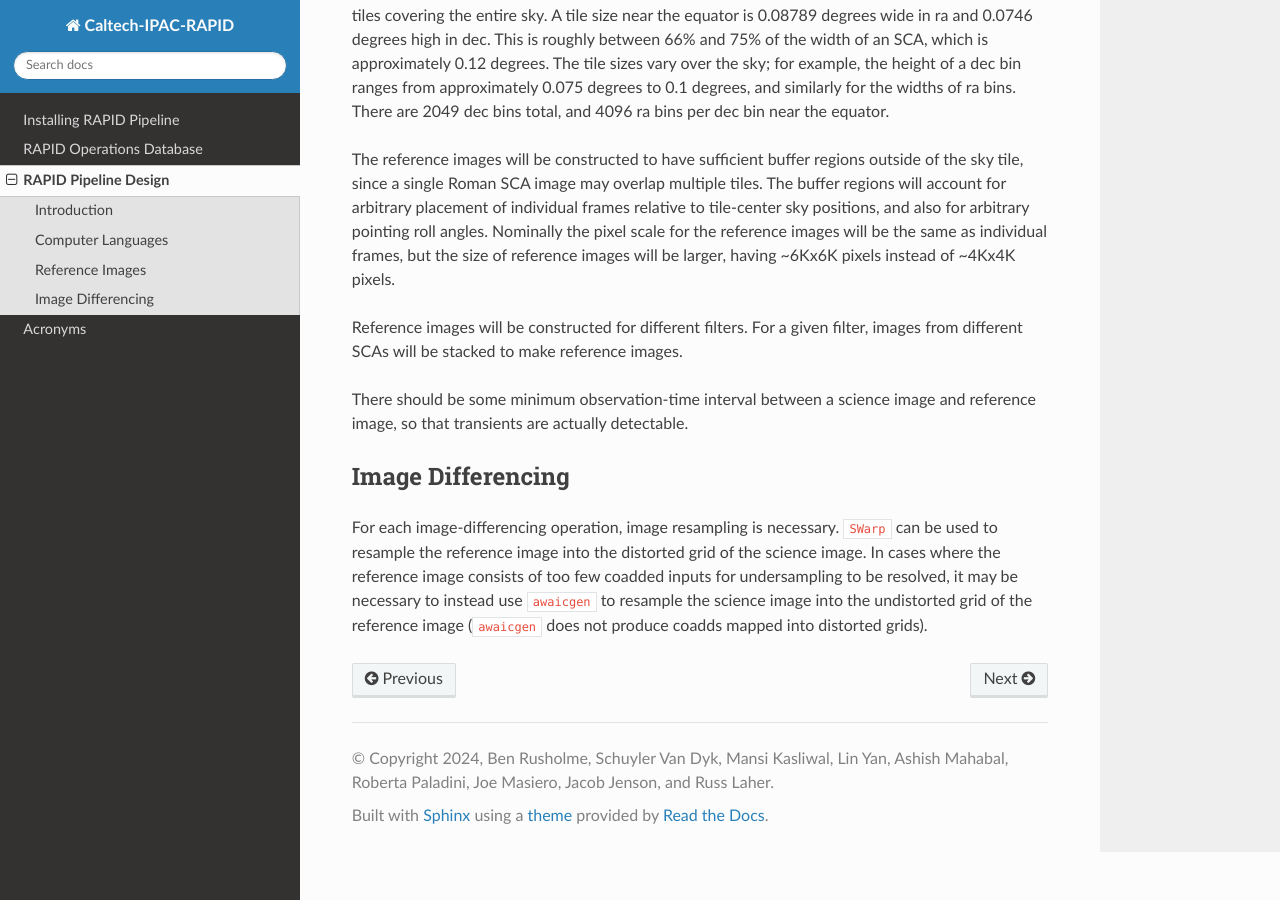
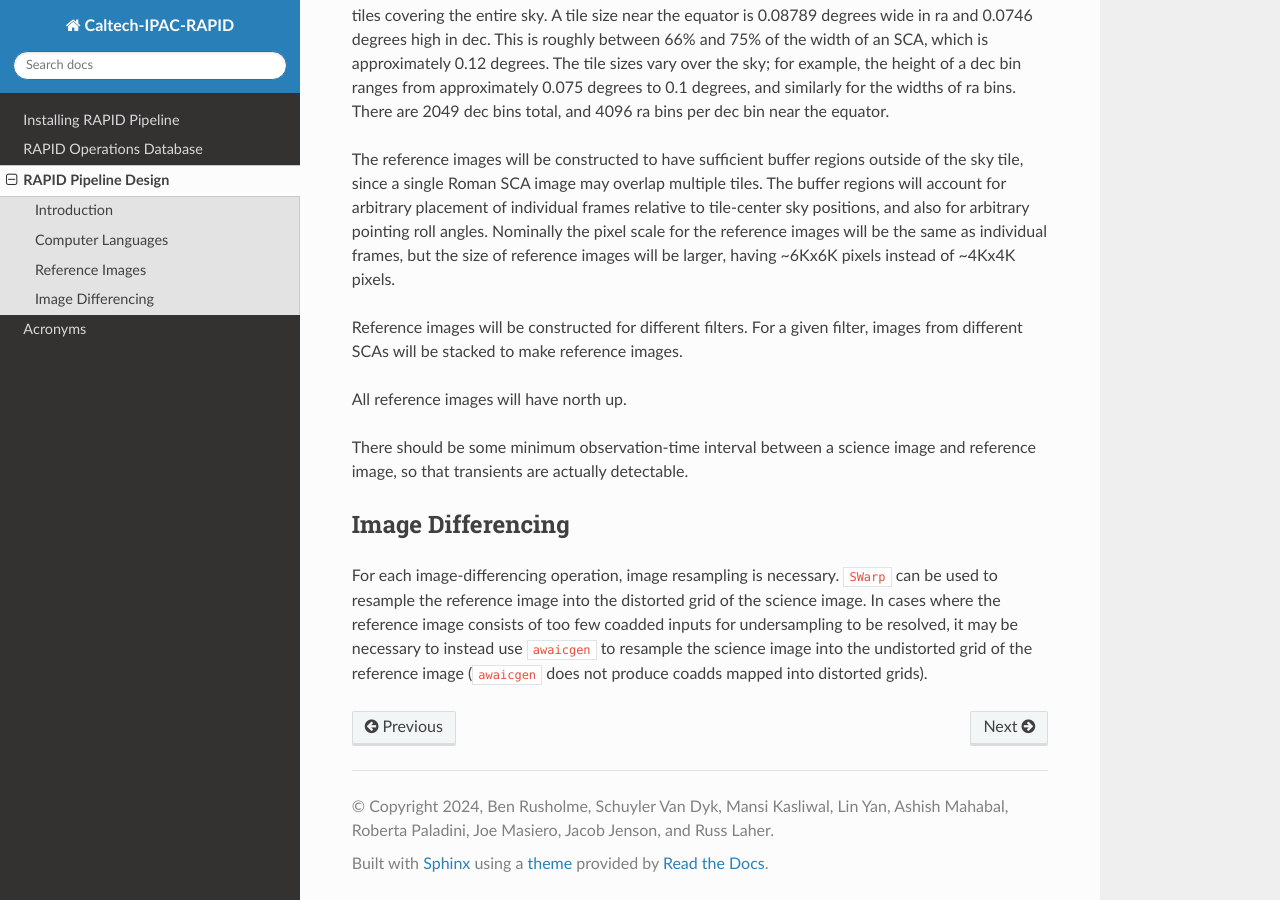
Before and after one commit to Caltech-IPAC/rapid, a Sphinx documentation site: the page built from docs/source/pl/pl.rst, in a window 1280 px wide and 900 px high, scrolled down 3276 px. Built offline with Sphinx 7.4.7 and the Read the Docs theme 2.0.0, drawn with Linux system fonts in a browser that asks for light colours.

Commit message:
Added that all reference images will have north up.

```diff
--- a/docs/source/pl/pl.rst
+++ b/docs/source/pl/pl.rst
@@ -109,6 +109,8 @@ will be the same as individual frames, but the size of reference images will be
 Reference images will be constructed for different filters.  For a given filter, images from
 different SCAs will be stacked to make reference images.
 
+All reference images will have north up.
+
 There should be some minimum observation-time interval between a science image and reference image, so that
 transients are actually detectable.
 
```
